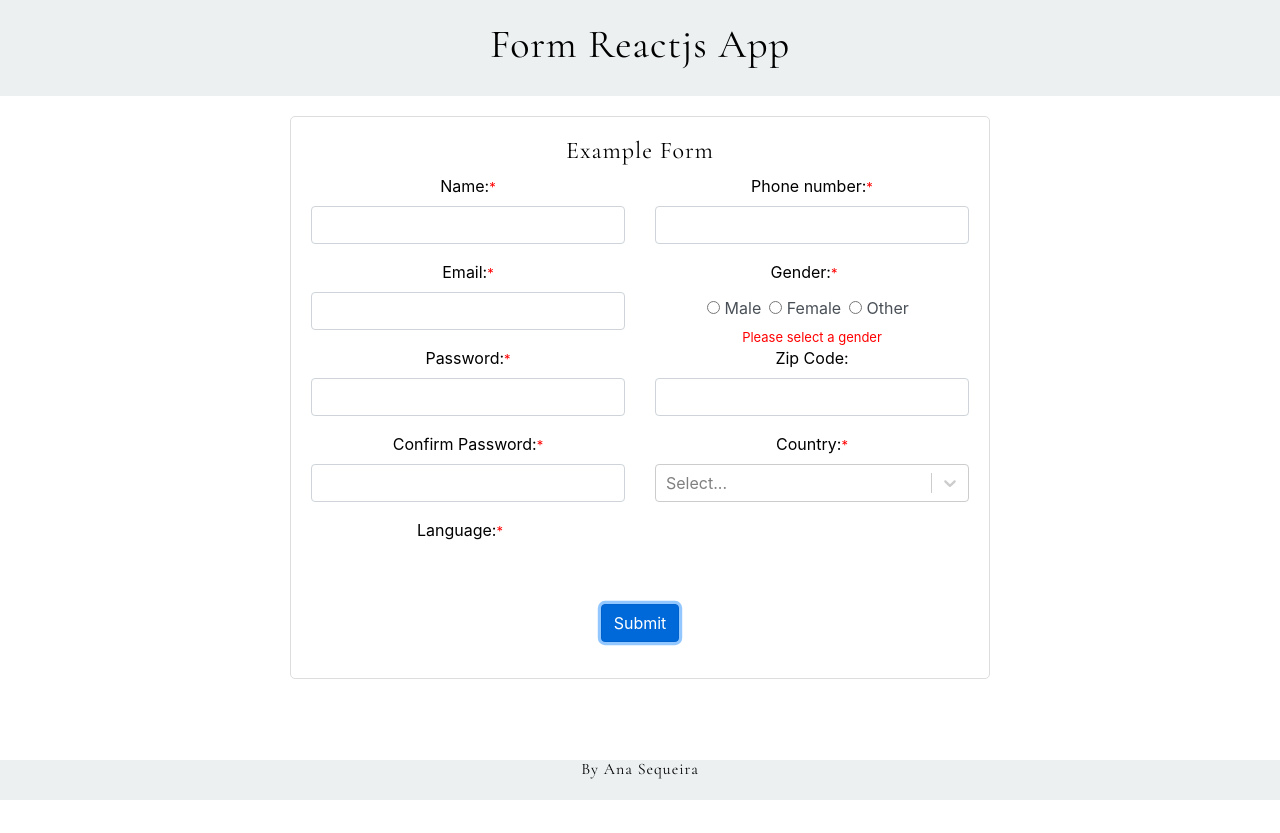
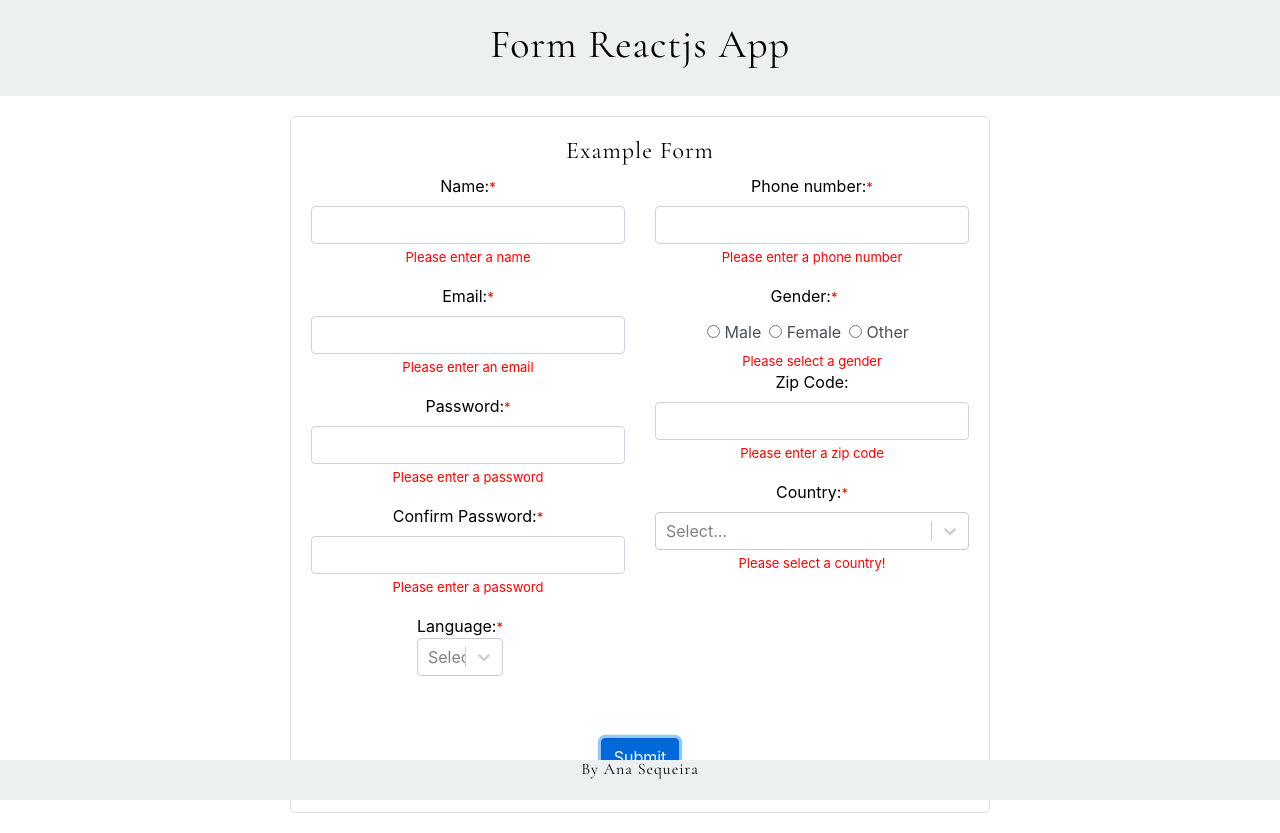
Before and after one commit to acoss22/react-forms-and-validation, a React (Create React App) app in the folder formsapp/: page / in a window 1280 px wide. Both pictures are taken after a click on the button "Submit". Before the commit the page ends 800 px from the top, so only its background shows below. Built offline with nearby package versions, Linux system fonts and the light colour scheme; no server answers.

Commit message:
validation for language input

```diff
--- a/formsapp/src/Components/CustomForm.tsx
+++ b/formsapp/src/Components/CustomForm.tsx
@@ -7,6 +7,13 @@ import { stat } from "fs";
 interface ICountry {
   name: string;
 }
+interface ILanguageCountry {
+  languages: Array<ILanguage>;
+ }
+
+ interface ILanguage {
+  name: string;
+ }
 
 class CustomForm extends Component<any, any> {
   constructor(props: any) {
@@ -33,8 +40,10 @@ class CustomForm extends Component<any, any> {
         gender: null,
         language: null,
         country: null,
+        zipCode: null
       },
       countryList: Array<string>(),
+      languageList: Array<ILanguage>(),
     };
   }
 
@@ -133,7 +142,7 @@ class CustomForm extends Component<any, any> {
     const currentConfirmPassword = evt.target.value;
     stateAux.form.confirmPassword = currentConfirmPassword;
     stateAux.formErrors.confirmPassword = "";
-    if (stateAux.form.confirmPassword == stateAux.form.password) {
+    if (stateAux.form.confirmPassword === stateAux.form.password) {
     } else {
       stateAux.formErrors.confirmPassword =
         "Please make sure your passwords match.";
@@ -143,7 +152,9 @@ class CustomForm extends Component<any, any> {
 
   componentDidMount() {
     this.getCountries();
+    this.getSpokenLanguages();
   }
+
 
   getCountries() {
     axios.get("https://restcountries.eu/rest/v2/all").then((res) => {
@@ -156,6 +167,26 @@ class CustomForm extends Component<any, any> {
       });
 
       this.setState({ countryList: countryNames });
+    });
+  }
+
+  getSpokenLanguages() {
+
+    axios.get("https://restcountries.eu/rest/v2/all").then((res) => {
+
+      const languagesAux: Array<ILanguageCountry> = res.data;
+      const spokenLanguages: Array<string> = [];
+
+      languagesAux.forEach(country => {
+        country.languages.forEach(lang => {
+
+       if(spokenLanguages.filter(s => s == lang.name).length == 0) {
+              spokenLanguages.push(lang.name);
+            }
+     });
+    });
+      spokenLanguages.sort();
+      this.setState({ languageList: spokenLanguages });
     });
   }
 
@@ -189,10 +220,10 @@ class CustomForm extends Component<any, any> {
 
   setGender = (evt: React.ChangeEvent<HTMLInputElement>) => {
     var stateAux = { ...this.state };
-    stateAux.form.gender= evt.target.value;
+    stateAux.form.gender = evt.target.value;
 
     this.validateGender();
-  }
+  };
 
   validateGender = () => {
     var stateAux = { ...this.state };
@@ -206,17 +237,71 @@ class CustomForm extends Component<any, any> {
     this.setState({ stateAux });
   };
 
-  submit= () => {
-    this.validateGender();
+  validateCountrySelection() {
+    var stateAux = { ...this.state };
+
+    if (stateAux.form.country) {
+    } else {
+      stateAux.formErrors.country = "Please select a country!";
+    }
+    this.setState({ stateAux });
+  };
+
+  validateZipCode = (evt: React.ChangeEvent<HTMLInputElement>) => {
+    /* For now validation is for US Zip codes
+    /(^\d{5}$)|(^\d{5}-\d{4}$)/
+    */
+    var stateAux = { ...this.state };
+    const isValidZipCode = /(^\d{5}$)|(^\d{5}-\d{4}$)/;
+    stateAux.form.zipCode = evt.target.value;
+    stateAux.formErrors.zipCode = "";
+
+    if (isValidZipCode.test(evt.target.value)) {
+    } else {
+      stateAux.formErrors.zipCode = "Please enter a valid zip code! Example: 22313";
+    }
+    this.setState({ stateAux });
+  };
+
+  requiredFields(){
+    var stateAux = { ...this.state };
+
+    if(!stateAux.form.name){
+      stateAux.formErrors.name = "Please enter a name";
+    }
+    if(!stateAux.form.password && !stateAux.form.confirmPassword){
+      stateAux.formErrors.password = "Please enter a password";
+      stateAux.formErrors.confirmPassword =  "Please enter a password";
+    }
+    if(!stateAux.form.email){
+      stateAux.formErrors.email = "Please enter an email";
+    }
+    if(!stateAux.form.phonenumber){
+      stateAux.formErrors.phonenumber = "Please enter a phone number";
+    }
+    if(!stateAux.formErrors.zipCode){
+      stateAux.formErrors.zipCode = "Please enter a zip code";
+    }
   }
 
+  submit = () => {
+    this.validateGender();
+    this.validateCountrySelection();
+    this.requiredFields();
+  };
 
   render() {
-    const { form, formErrors, countryList } = this.state;
+    const { form, formErrors } = this.state;
     let countryOptions = this.state.countryList.map(function (
       countryName: string
     ) {
       return { value: countryName, label: countryName };
+    });
+
+    let languageOptions = this.state.languageList.map(function (
+      languageName: string
+    ) {
+      return { value: languageName, label: languageName };
     });
 
     return (
@@ -288,6 +373,10 @@ class CustomForm extends Component<any, any> {
               <div className="form-group">
                 <label className="mr-3">
                   Language:<span className="asterisk">*</span>
+                  <Select name="language" options={languageOptions} />
+                {formErrors.country && (
+                  <span className="err">{formErrors.language}</span>
+                )}
                 </label>
                 <div className="form-control border-0 p-0 pt-1"></div>
               </div>
@@ -318,7 +407,6 @@ class CustomForm extends Component<any, any> {
                       type="radio"
                       name="gender"
                       value="male"
-
                       onChange={this.setGender}
                     />{" "}
                     Male
@@ -328,7 +416,6 @@ class CustomForm extends Component<any, any> {
                       type="radio"
                       name="gender"
                       value="female"
-
                       onChange={this.setGender}
                     />{" "}
                     Female
@@ -338,26 +425,36 @@ class CustomForm extends Component<any, any> {
                       type="radio"
                       name="gender"
                       value="other"
-
                       onChange={this.setGender}
                     />{" "}
                     Other
                   </label>
 
                   {formErrors.gender && (
-                  <span style={{clear: "both", display: "block"}} className="err">{formErrors.gender}</span>
-                )}
+                    <span
+                      style={{ clear: "both", display: "block" }}
+                      className="err"
+                    >
+                      {formErrors.gender}
+                    </span>
+                  )}
                 </div>
               </div>
               <div className="form-group">
                 <label>Zip Code:</label>
-                <input className="form-control" type="text" name="zipCode" />
+                <input className="form-control" type="text" name="zipCode" value={form.zipCode} onChange={this.validateZipCode}/>
+                {formErrors.zipCode && (
+                  <span className="err">{formErrors.zipCode}</span>
+                )}
               </div>
               <div className="form-group">
                 <label>
                   Country:<span className="asterisk">*</span>
                 </label>
                 <Select name="country" options={countryOptions} />
+                {formErrors.country && (
+                  <span className="err">{formErrors.country}</span>
+                )}
               </div>
             </div>
           </div>
```
Also changed, not shown: 1 other file (tests, documents, lock files or other folders).
